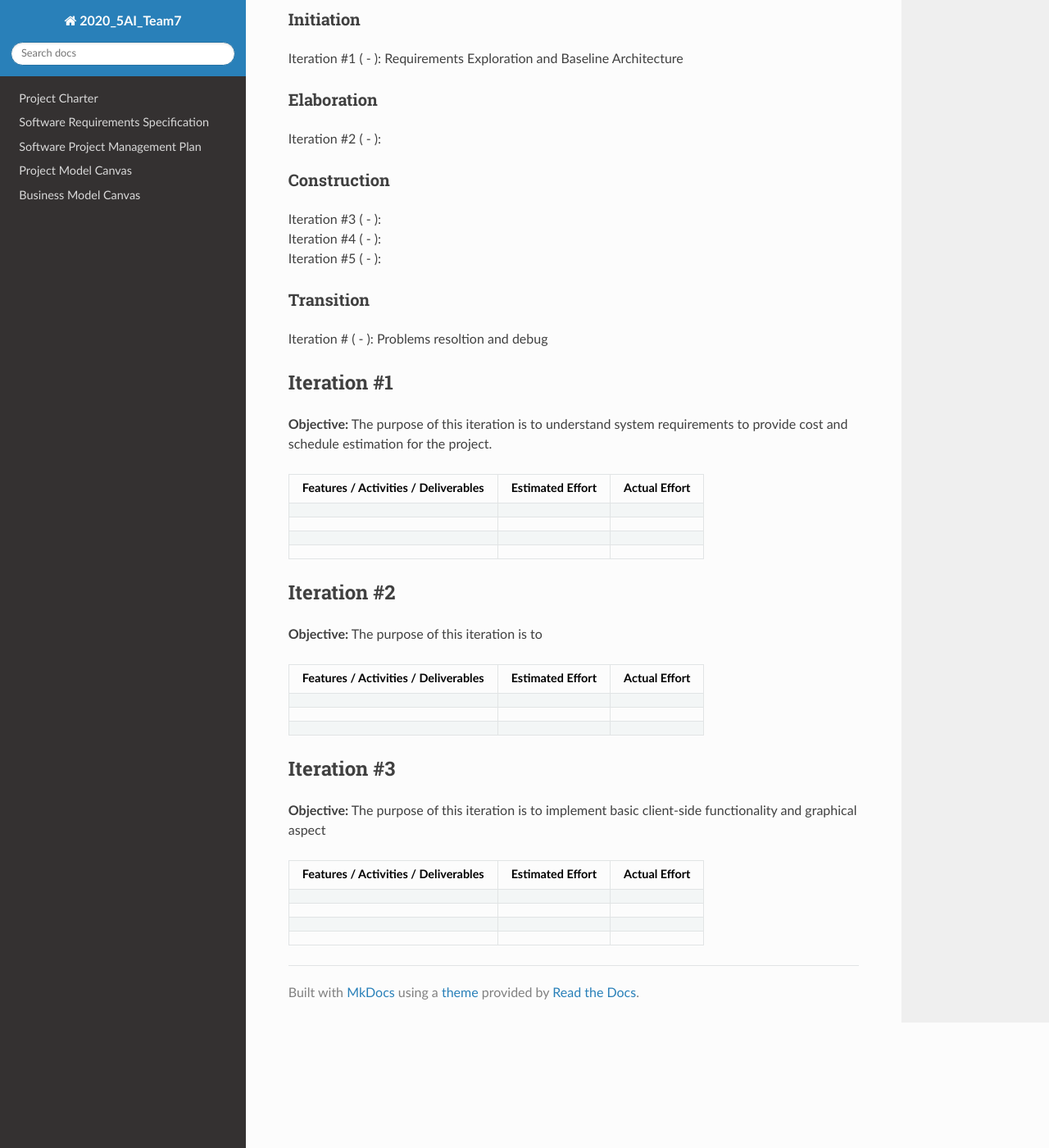
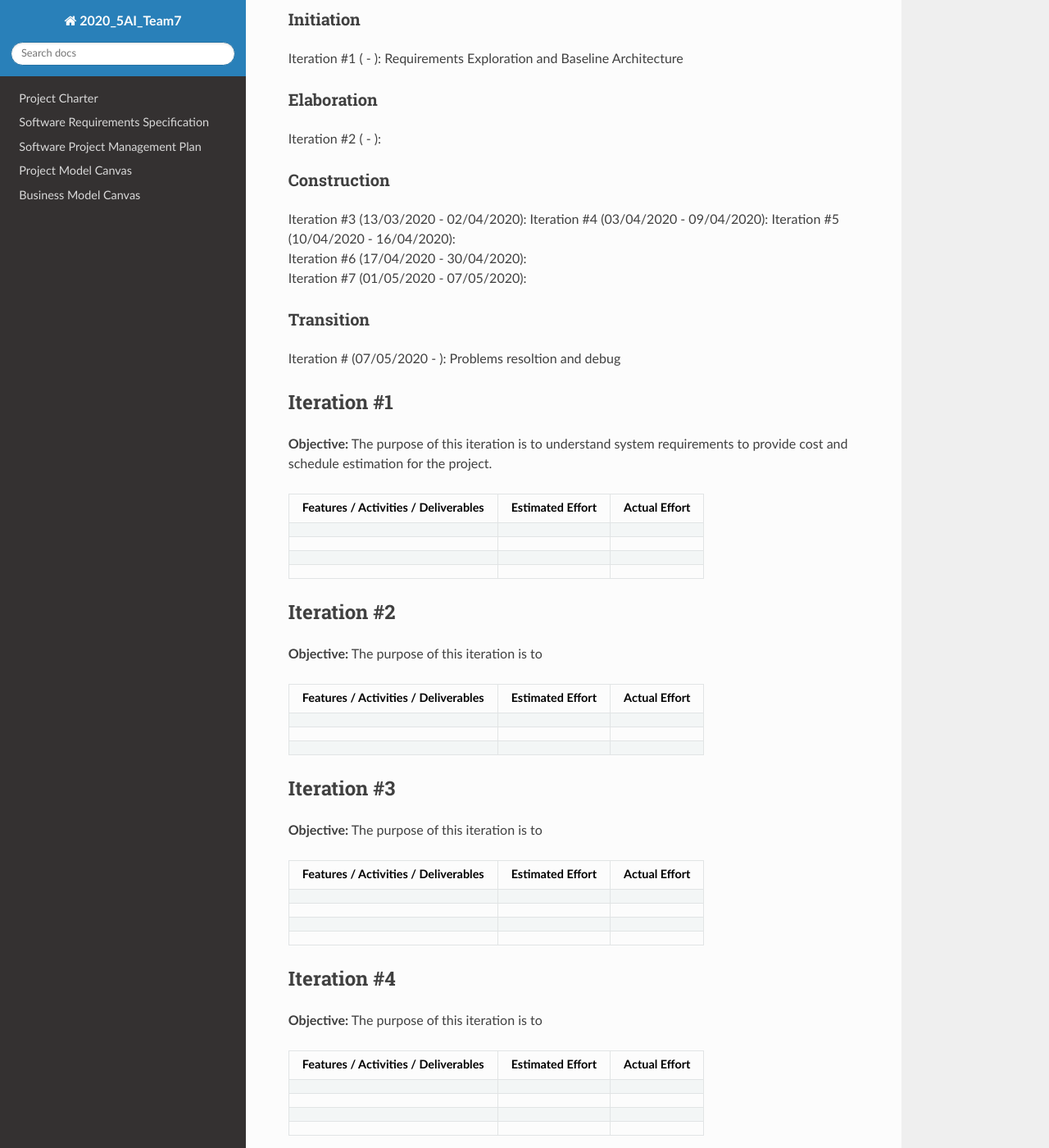
Before and after one commit to Fr0stBob/2020-5Ai-team7-Corsi, an MkDocs documentation site: the page built from docs/Release Plan.md, in a window 1280 px wide and 1400 px high, scrolled down 349 px. Shown: the whole window at 82% size. Built offline with MkDocs 1.6.1, drawn with Linux system fonts in a browser that asks for light colours; nearby versions of some CDN libraries; some of the changed text lies outside the part shown.

Commit message:
Update Release Plan.md

```diff
--- a/docs/Release Plan.md
+++ b/docs/Release Plan.md
@@ -12,11 +12,13 @@ Iteration #1 ( - ): Requirements Exploration and Baseline Architecture
 ### Elaboration
 Iteration #2 ( - ):
 ### Construction
-Iteration #3 ( - ):
-Iteration #4 ( - ):
-Iteration #5 ( - ):
+Iteration #3 (13/03/2020 - 02/04/2020):
+Iteration #4 (03/04/2020 - 09/04/2020):
+Iteration #5 (10/04/2020 - 16/04/2020):
+Iteration #6 (17/04/2020 - 30/04/2020):
+Iteration #7 (01/05/2020 - 07/05/2020):
 ### Transition
-Iteration # ( - ): Problems resoltion and debug
+Iteration # (07/05/2020 - ): Problems resoltion and debug
 
 ## Iteration #1
 **Objective:** The purpose of this iteration is to understand system requirements to provide cost and schedule estimation for the project.
@@ -38,7 +40,7 @@ Iteration # ( - ): Problems resoltion and debug
 |  |  |  |
 
 ## Iteration #3
-**Objective:** The purpose of this iteration is to implement basic client-side functionality and graphical aspect
+**Objective:** The purpose of this iteration is to
 
 | Features / Activities / Deliverables | Estimated Effort | Actual Effort |
 | --- | --- | --- |
@@ -46,3 +48,22 @@ Iteration # ( - ): Problems resoltion and debug
 |  |  |  |
 |  |  |  |
 |  |  |  |
+
+## Iteration #4
+**Objective:** The purpose of this iteration is to
+
+| Features / Activities / Deliverables | Estimated Effort | Actual Effort |
+| --- | --- | --- |
+|  |  |  |
+|  |  |  |
+|  |  |  |
+|  |  |  |
+
+## Iteration #5
+**Objective:** The purpose of this iteration is to
+| Features / Activities / Deliverables | Estimated Effort | Actual Effort |
+| --- | --- | --- |
+|  |  |  |
+|  |  |  |
+|  |  |  |
+|  |  |  |
```
